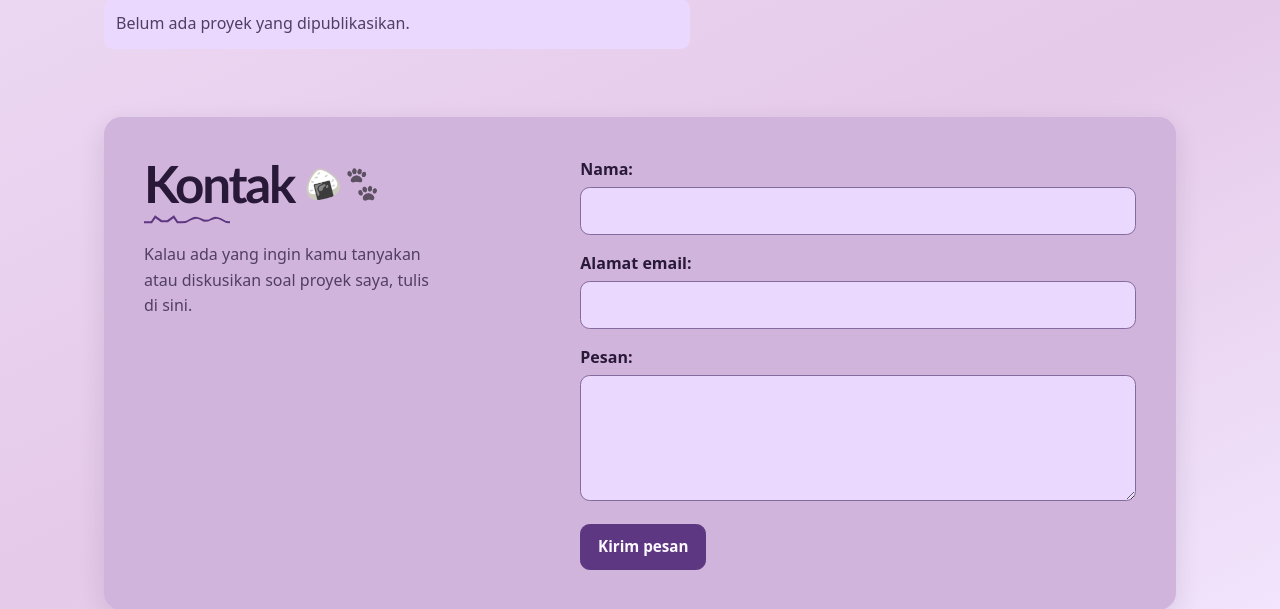
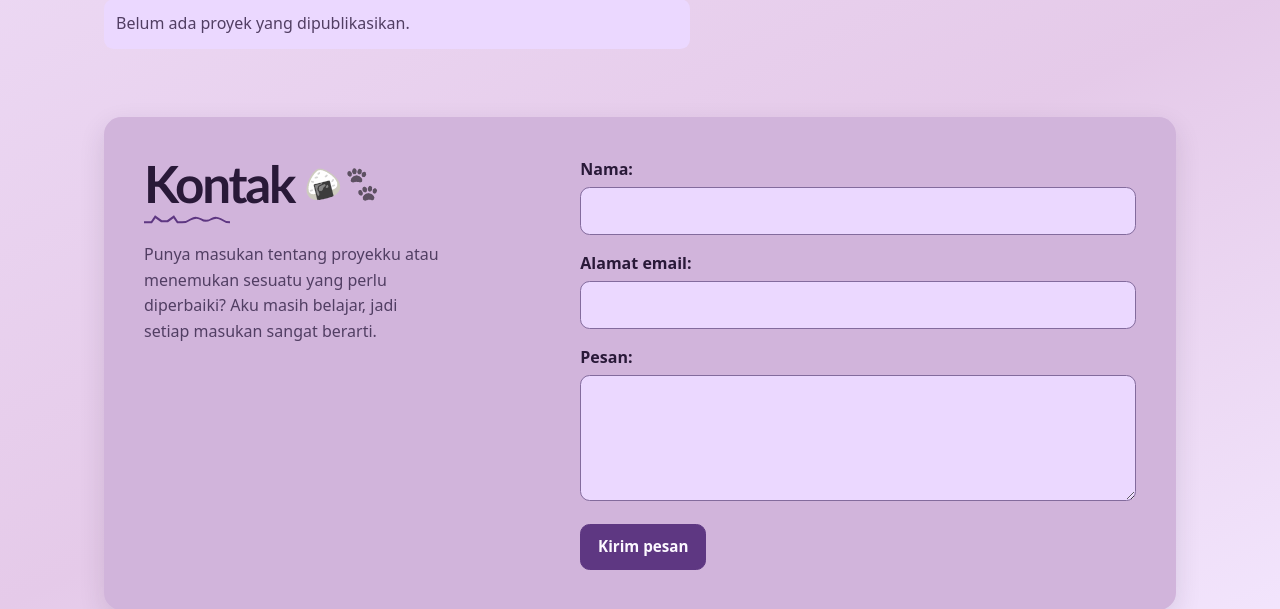
Before and after one commit to Mashiro-oka/uts-portofolio, a Django app: page / in a window 1280 px wide. Shown: the part 1217-1826 px from the top of the page. Run offline with Django 5.2, Linux system fonts and the light colour scheme; data that the repository does not hold is empty; parts of the project's set-up code (start-up, migrations or seed data) failed here and were passed over; some libraries are stand-ins or nearby versions.

Commit message:
fix: refine contact section wording

```diff
--- a/templates/home.html
+++ b/templates/home.html
@@ -170,7 +170,7 @@
               <h2 id="contact-title">Kontak</h2>
               <span class="panel-stickers" aria-hidden="true"><span>🍙</span><span>🐾</span></span>
             </div>
-            <p>Kalau ada yang ingin kamu tanyakan atau diskusikan soal proyek saya, tulis di sini.</p>
+            <p>Punya masukan tentang proyekku atau menemukan sesuatu yang perlu diperbaiki? Aku masih belajar, jadi setiap masukan sangat berarti.</p>
           </div>
           <form method="post" action="{% url 'home' %}#contact" class="form-stack">
             {% csrf_token %} {% for message in messages %}
```
